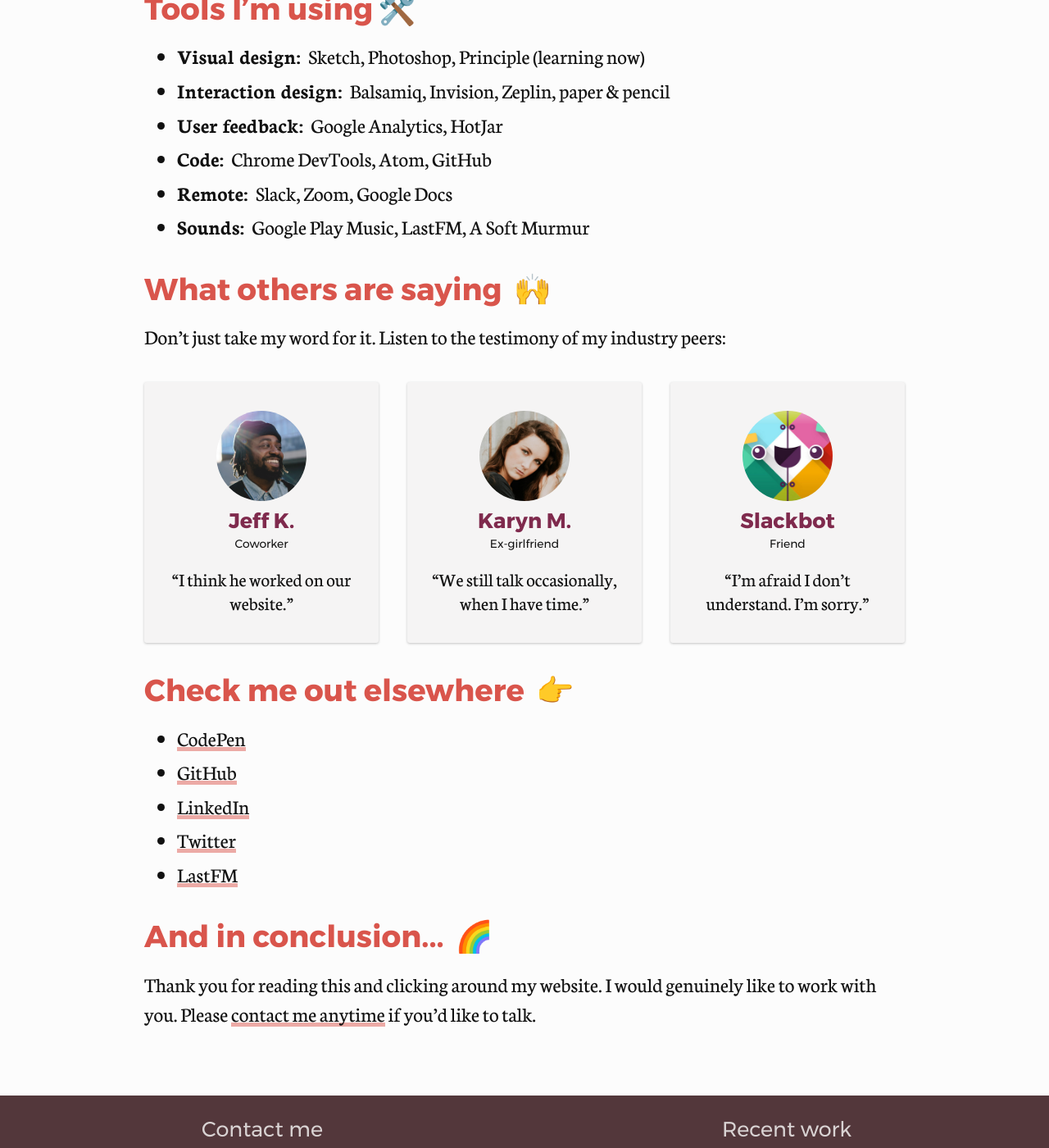
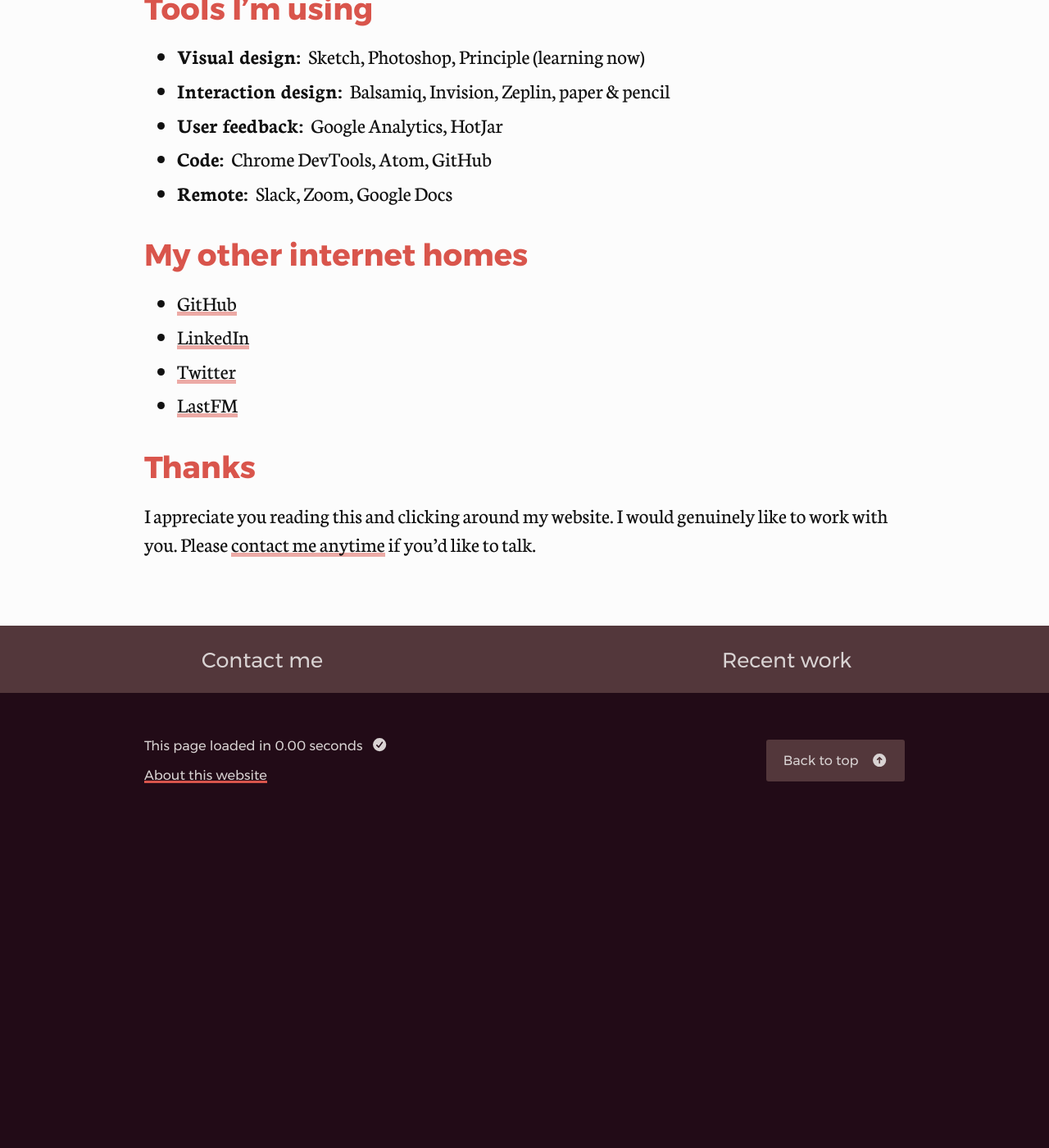
Before and after one commit to edelstone/my-website, a Jekyll site: the page built from ad-hoc.html, in a window 1280 px wide and 1400 px high, scrolled down 2455 px. Shown: the whole window at 82% size. Built offline with Jekyll 4.4.1, drawn with Linux system fonts in a browser that asks for light colours; nearby versions of some CDN libraries; library files that are not in the unit come from our copies; after the commit the page ends 3461 px from its top, so only the background shows below that.

Commit message:
updates Ad Hoc letter

```diff
--- a/ad-hoc.html
+++ b/ad-hoc.html
@@ -25,13 +25,13 @@ button-prev-link: /contact
 		<div class="reasons-im-a-fit">
 
 			<div>
-				<h2>Quick intro <span class="emoji">👋</span></h2>
+				<h2>Quick intro</h2>
 				<p>I’m Michael Edelstone, a designer living in San Marcos, Texas and currently working on product at <a href="https://brickftp.com">BrickFTP</a>. Before that I led design and user experience at <a href="http://txstate.edu">Texas State University</a>.</p>
 				<p>I aim to be be your next UX Designer, and I wrote this letter from scratch for your consideration.</p>
 			</div>
 
 			<div>
-				<h2>So, why am I right for this? <span class="emoji">🤔</span></h2>
+				<h2>So, why am I right for this?</h2>
 				<p>I’m pretty excited about the civic nature of your work, and I check just about all of the boxes on your job posting (including the preferred ones). Let me get specific:</p>
 				<ol>
 					<li><span class="inline-header">I do research and discovery:</span> I have deep experience leading <a href="https://michaeledelstone.com/portfolio/gato-cms#focus-groups">customer focus groups</a> and turning those insights into actions and well-received outcomes. I like tools like HotJar and good old-fashioned surveys to learn about who is using the product, and why.</li>
@@ -64,58 +64,25 @@ button-prev-link: /contact
 			</div>
 
 			<div>
-				<h2>I’m also human <span class="emoji">👫</span></h2>
+				<h2>I’m also human</h2>
 				<p>I’m proud of my career accomplishments, but I’m equally devoted to my growth as a human being. I recently lost 75 pounds, and I recharge by way of <a href="https://photos.app.goo.gl/ibakW6gsRauxRT9D3">epic bicycle adventures</a> and road trips with <a href="https://photos.app.goo.gl/NgCfeXFpNXnYUSYD3">my dog, Chloe</a>. I read a lot of books and articles and often <a href="https://pinboard.in/u:tsanzer">bookmark my favorites</a>.</p>
 				<p>I’m opinionated, but I want to change my mind.</p>
 			</div>
 
 			<div>
-				<h2>Tools I’m using<span class="emoji">🛠️</span></h2>
+				<h2>Tools I’m using</h2>
 				<ul class="quick-list">
 					<li><span class="inline-header">Visual design:</span> Sketch, Photoshop, Principle (learning now)</li>
 					<li><span class="inline-header">Interaction design:</span> Balsamiq, Invision, Zeplin, paper &amp; pencil</li>
 					<li><span class="inline-header">User feedback:</span> Google Analytics, HotJar</li>
 					<li><span class="inline-header">Code:</span> Chrome DevTools, Atom, GitHub</li>
 					<li><span class="inline-header">Remote:</span> Slack, Zoom, Google Docs</li>
-					<li><span class="inline-header">Sounds:</span> Google Play Music, LastFM, A Soft Murmur</li>
 				</ul>
 			</div>
 
 			<div>
-				<h2>What others are saying <span class="emoji">🙌</span></h2>
-				<p>Don’t just take my word for it. Listen to the testimony of my industry peers:</p>
-				<div class="constrain multi-layout-2 testimonials cards">
-					<div class="col col-1">
-						<div class="card">
-							<img src="/images/coworker.jpg" alt="My coworker">
-							<h3>Jeff K.</h3>
-							<h4>Coworker</h4>
-							<p>“I think he worked on our website.”</p>
-						</div>
-					</div>
-					<div class="col col-2">
-							<div class="card">
-							<img src="/images/ex-gf.jpg" alt="My ex-girlfriend">
-							<h3>Karyn M.</h3>
-							<h4>Ex-girlfriend</h4>
-							<p>“We still talk occasionally, when I have time.”</p>
-						</div>
-					</div>
-					<div class="col col-3">
-						<div class="card">
-							<img src="/images/slackbot.jpg" alt="Slackbot">
-							<h3>Slackbot</h3>
-							<h4>Friend</h4>
-							<p>“I’m afraid I don’t understand. I’m sorry.”</p>
-						</div>
-					</div>
-				</div>
-			</div>
-
-			<div>
-				<h2>Check me out elsewhere <span class="emoji">👉</span></h2>
+				<h2>My other internet homes</h2>
 				<ul class="quick-list">
-					<li><a href="https://codepen.io/edelstone">CodePen</a></li>
 					<li><a href="https://github.com/edelstone">GitHub</a></li>
 					<li><a href="https://linkedin.com/in/edelstone">LinkedIn</a></li>
 					<li><a href="https://twitter.com/medelstone">Twitter</a></li>
@@ -124,8 +91,8 @@ button-prev-link: /contact
 			</div>
 
 			<div>
-				<h2>And in conclusion... <span class="emoji">🌈</span></h2>
-				<p>Thank you for reading this and clicking around my website. I would genuinely like to work with you. Please <a href="/contact">contact me anytime</a> if you’d like to talk.</p>
+				<h2>Thanks</h2>
+				<p>I appreciate you reading this and clicking around my website. I would genuinely like to work with you. Please <a href="/contact">contact me anytime</a> if you’d like to talk.</p>
 			</div>
 
 		</div>
```
